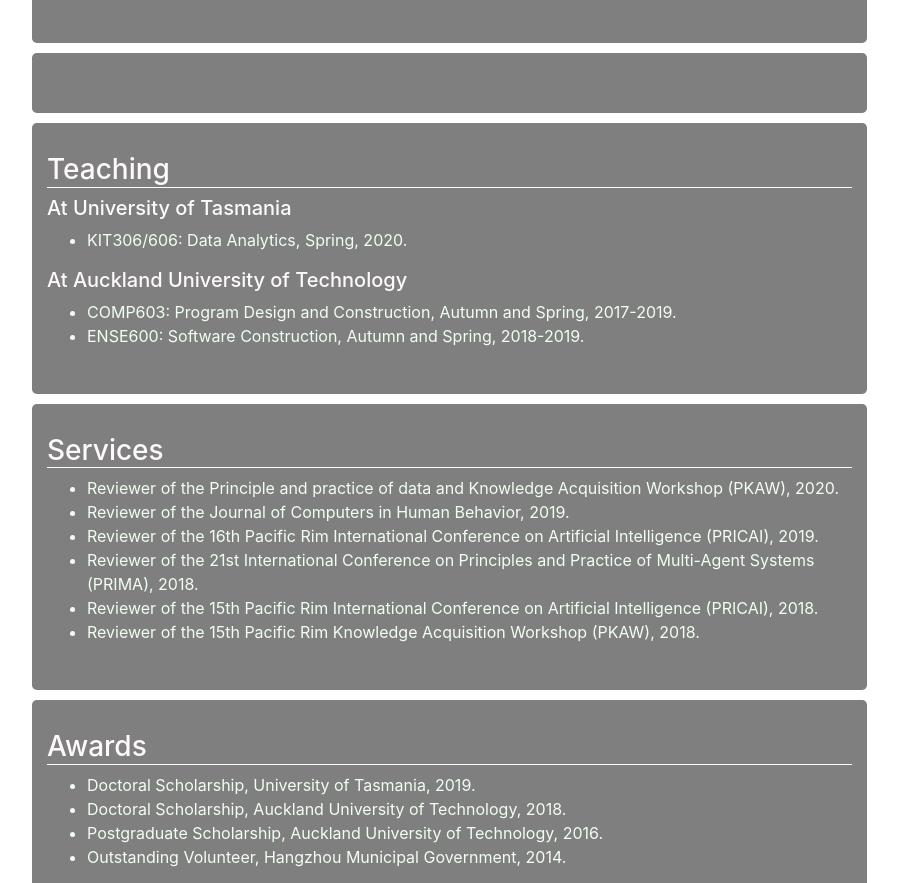
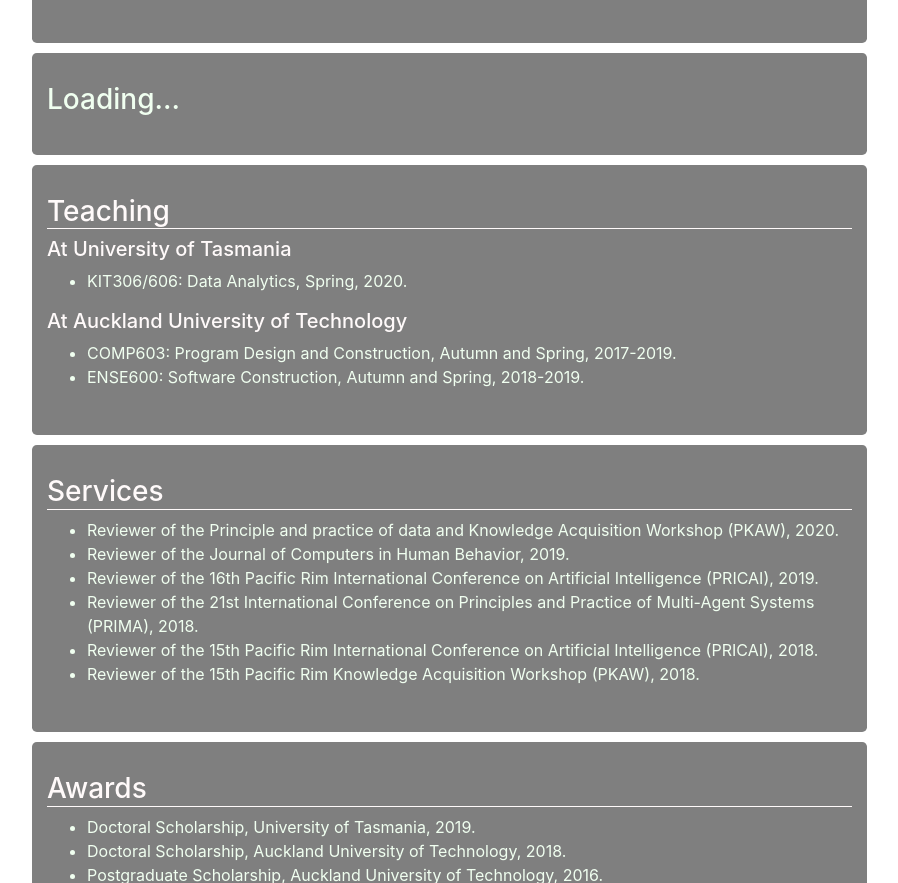
Before and after one commit to Konatanaya/konatanaya.github.io, a plain HTML site: page index.html in a window 1280 px wide. Shown: the part 1270-2153 px from the top of the page, without its empty margins (48-946 px from the left). Drawn offline with nearby package versions, Linux system fonts and the light colour scheme; some icons are missing.

Commit message:
modify details

```diff
--- a/index.html
+++ b/index.html
@@ -116,7 +116,9 @@
                     <dd class="col-sm-10">Bachelor of Computer Science and Technology. <br> China Jiliang University, Hangzhou, Zhejiang, China.</dd>
                 </dl>
             </div>
-            <div id="publications" class="rounded-lg main-panel"></div>
+            <div id="publications" class="rounded-lg main-panel">
+                <h3>Loading...</h3>
+            </div>
             <div id="teaching" class="rounded-lg main-panel">
                 <h3 class="section-title">Teaching</h3>
                 <h5 class="subsection-title">At University of Tasmania</h5>
```
